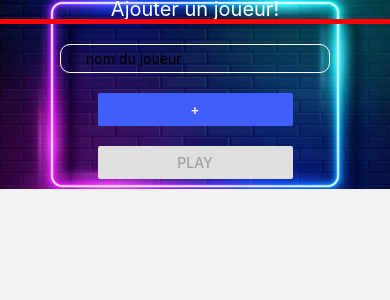
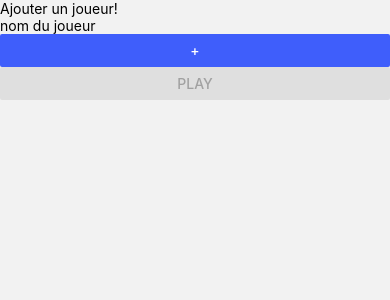
Before and after one commit to DylanAumond/LeJeuDuFoie, a React Native app: screen /Players in a window 390 px wide. Shown: the top 300 px of the page. Built offline with nearby package versions, Linux system fonts and the light colour scheme.

Commit message:
no style

```diff
--- a/screens/Home.js
+++ b/screens/Home.js
@@ -4,7 +4,6 @@ import {
   Button,
   SafeAreaView,
   StatusBar,
-  ImageBackground,
   StyleSheet,
   Text,
   View,
@@ -15,49 +14,22 @@ const Home = () => {
   return (
     <SafeAreaView style={{ flex: 1 }}>
       <StatusBar />
-      <ImageBackground
-        style={styles.home}
-        source={require("../assets/images/bgHome.jpg")}
-      >
       {/* Game's title */}
-        <View style={styles.boxText}>
-          <Text style={styles.text}>Le Jeu Du Foie</Text>
+      <View>
+        <Text>Le Jeu Du Foie</Text>
       </View>
       {/* Button Play */}
-        <View style={styles.button}>
+      <View>
         <Button
           title="Play"
           color={"#3f5efb"}
           onPress={() => navigation.navigate("Players")}
         />
       </View>
-      </ImageBackground>
     </SafeAreaView>
   );
 };
 
-const styles = StyleSheet.create({
-  home: {
-    width: "100%",
-    height: "100%",
-    display: "flex",
-    justifyContent: "center",
-    alignItems: "center",
-  },
-  boxText: {
-    width: "100%",
-    height: "70%",
-    display: "flex",
-    justifyContent: "center",
-    alignItems: "center",
-  },
-  text: {
-    color: "white",
-    fontSize: 25,
-  },
-  button: {
-    width: "40%",
-  },
-});
+const styles = StyleSheet.create({});
 
 export default Home;
--- a/screens/Players.js
+++ b/screens/Players.js
@@ -4,7 +4,6 @@ import { useState } from "react";
 import {
   Button,
   FlatList,
-  ImageBackground,
   SafeAreaView,
   StatusBar,
   StyleSheet,
@@ -51,18 +50,13 @@ const Players = () => {
   return (
     <SafeAreaView>
       <StatusBar />
-      <ImageBackground
-        style={styles.screen}
-        source={require("../assets/images/bgHome2.jpg")}
-      >
       {/* Screen's Title */}
-        <View style={styles.boxTitle}>
-          <Text style={styles.title}>Ajouter un joueur!</Text>
+      <View>
+        <Text>Ajouter un joueur!</Text>
       </View>
 
       {/* for each player return a component */}
       <FlatList
-          style={styles.listPlayers}
         data={players}
         renderItem={({ item }) => (
           <Player player={item} delete={deletePlayer} />
@@ -78,16 +72,15 @@ const Players = () => {
         onChangeText={e => setPlayerInput(e)}
         placeholder="nom du joueur"
         maxLength={15}
-          style={styles.textInput}
       />
 
       {/* button to add player */}
-        <View style={styles.button}>
+      <View>
         <Button title="+" color={"#3f5efb"} onPress={() => addPlayer()} />
       </View>
 
       {/* button to add player */}
-        <View style={styles.button}>
+      <View>
         <Button
           color={"#3f5efb"}
           disabled={players.length > 0 ? false : true}
@@ -95,48 +88,10 @@ const Players = () => {
           onPress={() => navigation.navigate("BoardGame")}
         />
       </View>
-      </ImageBackground>
     </SafeAreaView>
   );
 };
 
-const styles = StyleSheet.create({
-  screen: {
-    width: "100%",
-    height: "100%",
-    display: "flex",
-    justifyContent: "center",
-    alignItems: "center",
-  },
-  boxTitle: {
-    width: "100%",
-    height: "10%",
-    display: "flex",
-    justifyContent: "center",
-    alignItems: "center",
-  },
-  title: {
-    fontSize: 20,
-    color: "white",
-  },
-  listPlayers: {
-    width: "100%",
-    height: "10%",
-    backgroundColor: "red",
-    marginBottom: 10,
-  },
-  textInput: {
-    borderWidth: 1,
-    borderColor: "white",
-    paddingVertical: 5,
-    paddingHorizontal: 25,
-    marginVertical: 10,
-    borderRadius: 10,
-  },
-  button: {
-    width: "50%",
-    marginVertical: 10,
-  },
-});
+const styles = StyleSheet.create({});
 
 export default Players;
```
Lines whose indentation alone changed are shown as unchanged.
